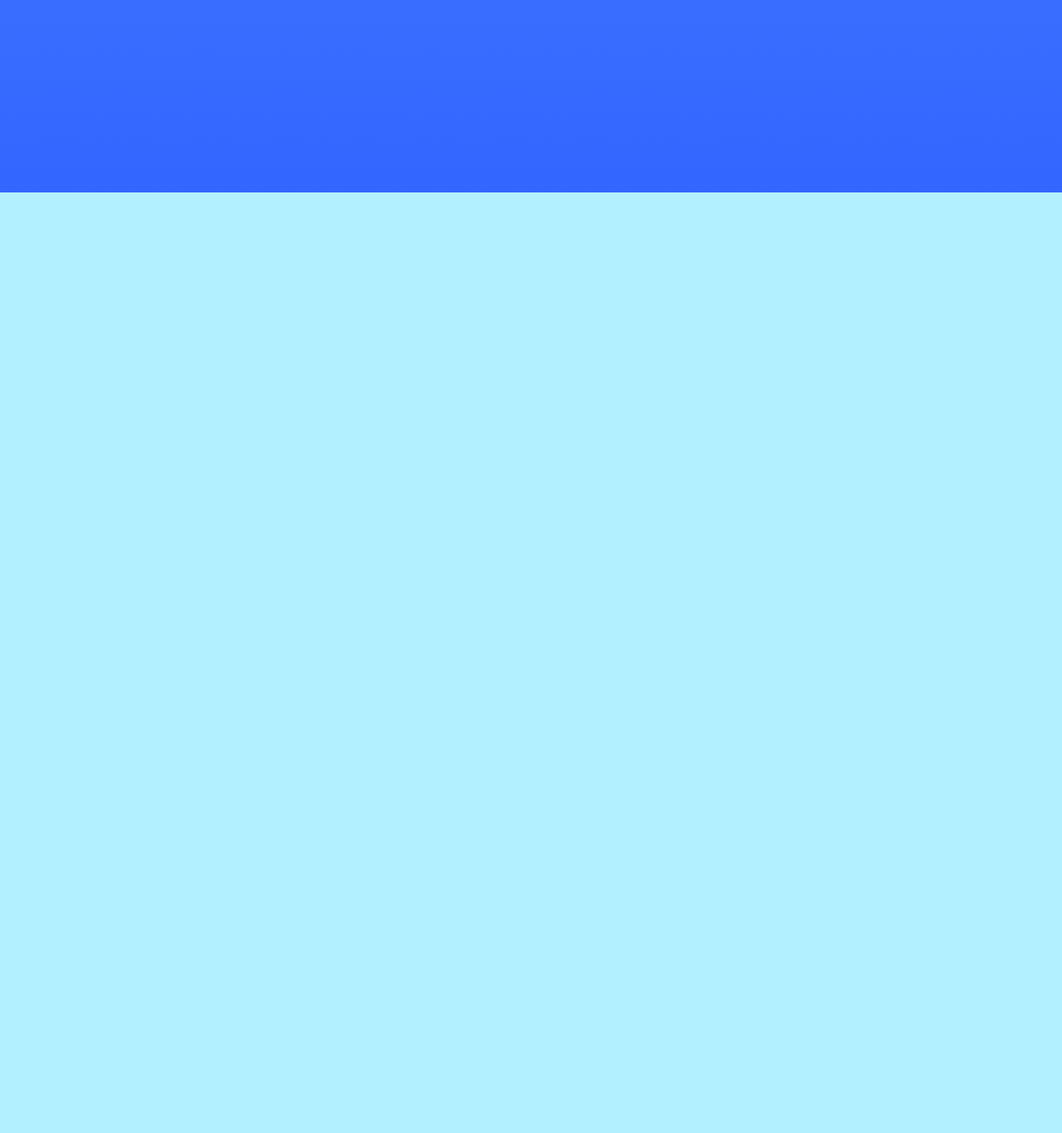
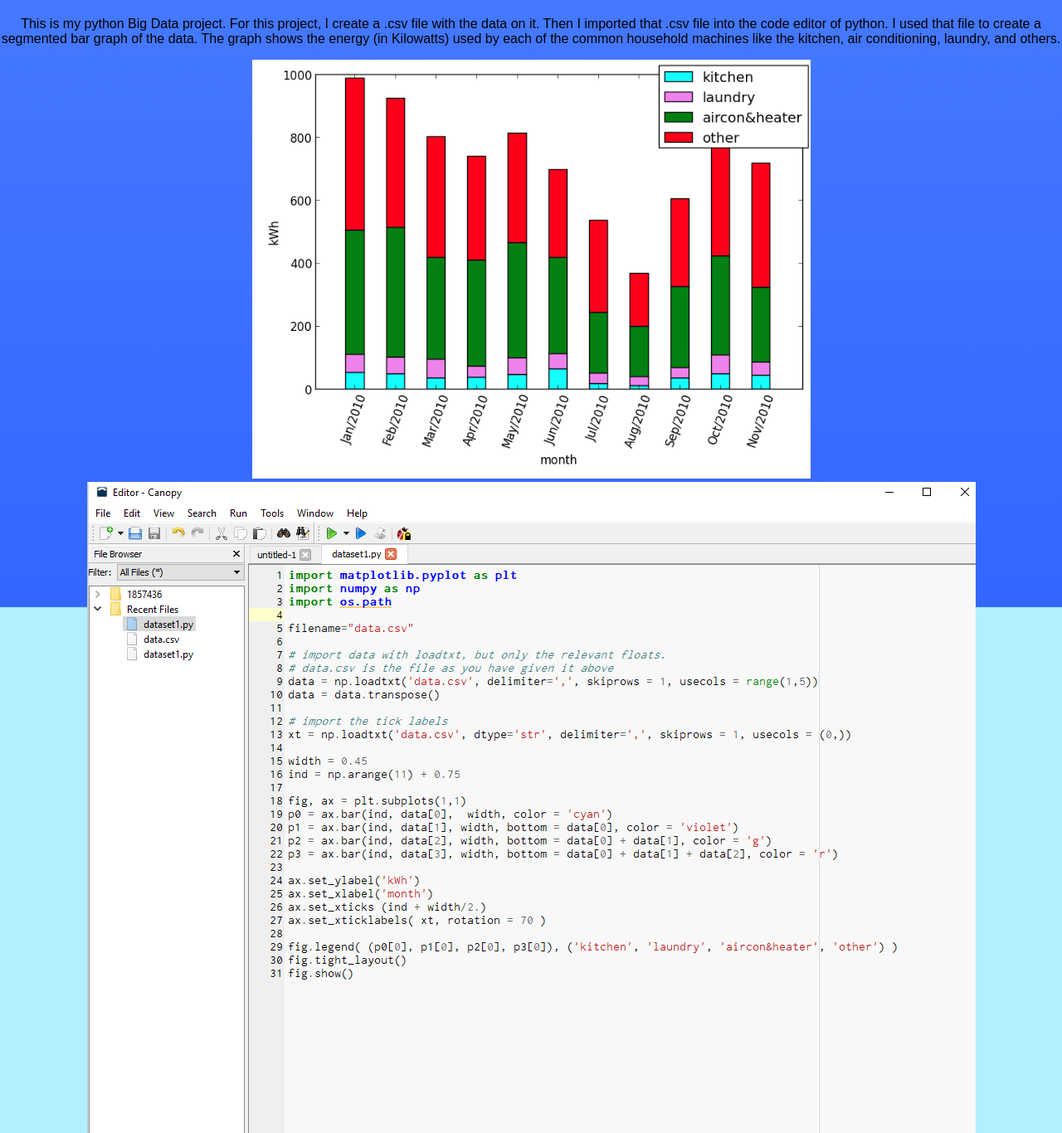
Before and after one commit to mfischer2/csp2019-1-, a plain HTML site: page work.html in a window 1280 px wide. Shown: the part 5289-6655 px from the top of the page at 83% size. Before the commit the page ends 5521 px from the top, so only its background shows below. Drawn offline with Linux system fonts and the light colour scheme.

Commit message:
Update work.html

```diff
--- a/work.html
+++ b/work.html
@@ -9,7 +9,7 @@
 
 	      <style>
  body {
-    height: 5500px;
+    height: 6000px;
     background: linear-gradient(to bottom, #b3f0ff 10%, #3366ff 100%)
 }
 </style>
@@ -99,6 +99,10 @@ body {
 <img border="0" src="images/gui-1.png">
 <img border="0" src="images/gui-2.png">
 <img border="0" src="images/gui-3.png">
+
+<p>This is my python Big Data project. For this project, I create a .csv file with the data on it. Then I imported that .csv file into the code editor of python. I used that file to create a segmented bar graph of the data. The graph shows the energy (in Kilowatts) used by each of the common household machines like the kitchen, air conditioning, laundry, and others.</p>
+<img border="0" src="images/big-data-project-graph.png">
+<img border="0" src="images/project-code.png">
 </center>
 
 </body>
```
